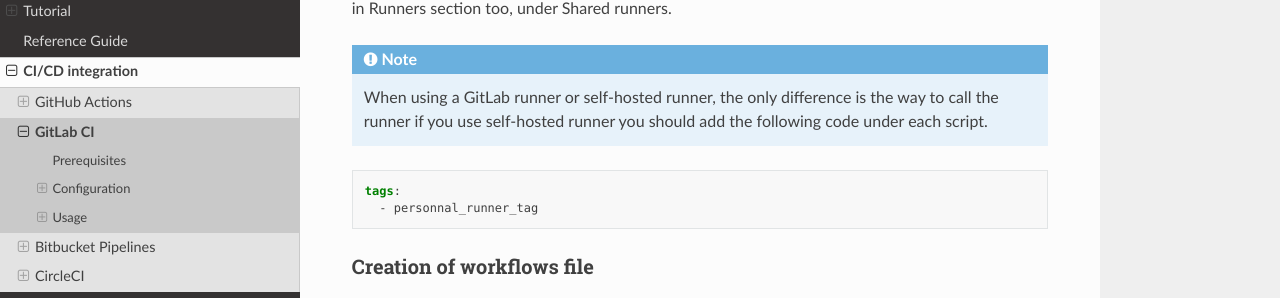
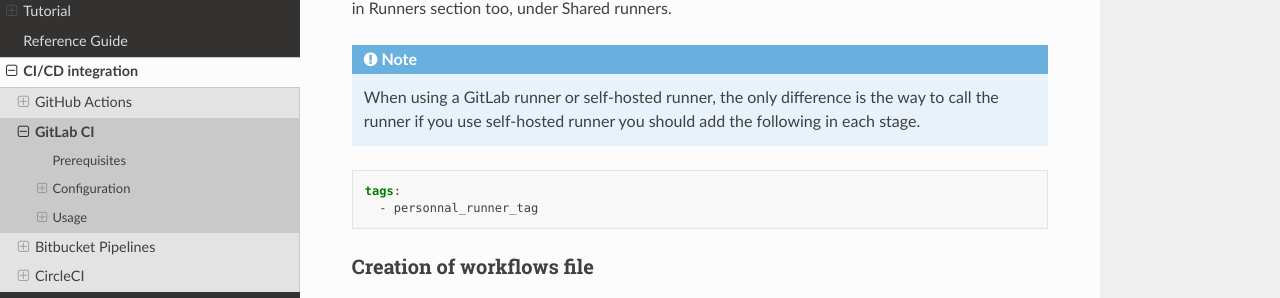
Before and after one commit to Odevio/Odevio-CLI, a Sphinx documentation site: the page built from docs/ci_cd/2_gitlab_ci.txt, in a window 1280 px wide and 900 px high, scrolled down 594 px. Shown: the part 170-468 px from the top of the window. Built offline with Sphinx 7.4.7 and the Read the Docs theme 2.0.0, drawn with Linux system fonts in a browser that asks for light colours.

Commit message:
update gitlab ci do

```diff
--- a/docs/ci_cd/2_gitlab_ci.txt
+++ b/docs/ci_cd/2_gitlab_ci.txt
@@ -26,7 +26,7 @@ If you want use the free solution, you can add a self-hosted runner to your repo
 When your runner is configured  don't forget to disable shared runners for the project. This setting is in Runners section too, under Shared runners.
 
 .. note::
-    When using a GitLab runner or self-hosted runner, the only difference is the way to call the runner if you use self-hosted runner you should add the following code under each script.
+    When using a GitLab runner or self-hosted runner, the only difference is the way to call the runner if you use self-hosted runner you should add the following in each stage.
 
 .. code-block:: yaml
 
```
